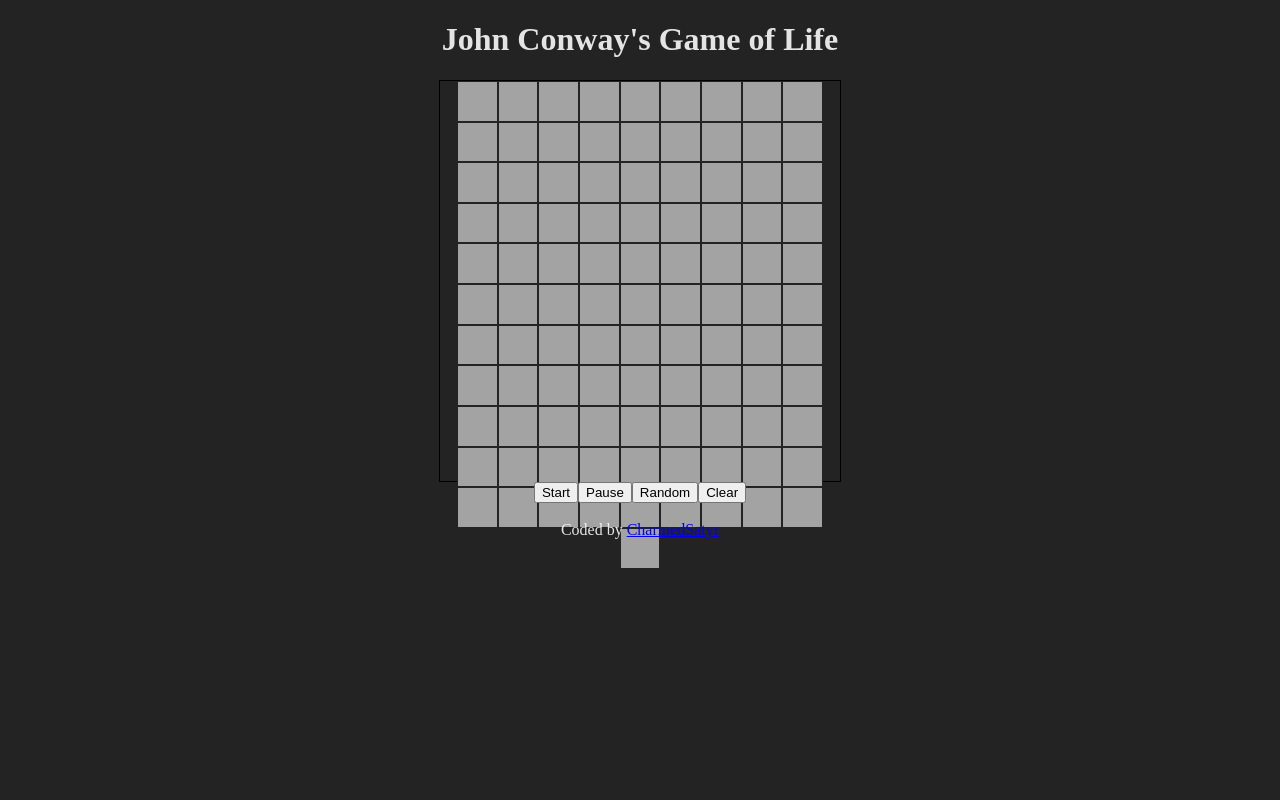
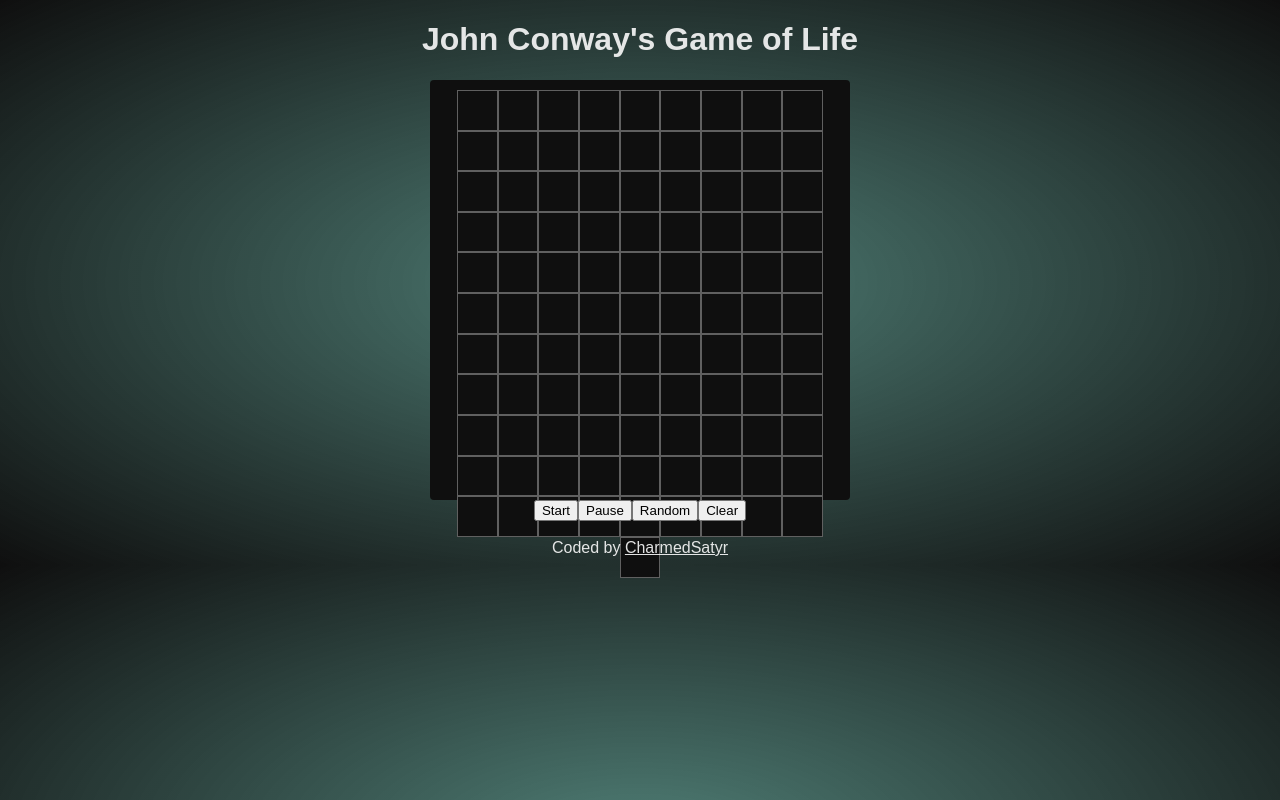
Before and after one commit to CharmedSatyr-freeCodeCamp/game_of_life, a React app: page / in a window 1280 px wide. Built offline with nearby package versions, Linux system fonts and the light colour scheme.

Commit message:
Age gradients work. Some CSS styling.

```diff
--- a/src/components/App.jsx
+++ b/src/components/App.jsx
@@ -27,7 +27,7 @@ class App extends React.Component {
     timer = setInterval(() => {
       $(events).trigger('calculateNext');
       $(events).trigger('renderNext');
-    }, 500);
+    }, 200);
   }
   onClickPause() {
     clearInterval(timer);
--- a/src/components/Person.jsx
+++ b/src/components/Person.jsx
@@ -6,19 +6,23 @@ class Person extends React.Component {
     super(props);
     this.state = {
       alive: this.props.alive,
-      nextState: false
+      nextState: false,
+      age: 0
     }
   }
   randomize() {
     let alive = Math.round(Math.random()) === 1
       ? true
       : false;
-    this.setState({alive: alive});
+    (alive)
+      ? this.setState({alive: alive, age: 1})
+      : this.setState({alive: alive, age: 0});
     this.calculateNext.bind(this)
     this.renderNext.bind(this);
   }
   kill() {
-    this.setState({alive: false});
+    this.setState({alive: false, nextState: false, age: 0});
+    this.calculateNext.bind(this)
     this.renderNext.bind(this);
   }
   isSelected(row, column) { //This is a function passed row and column inputs from calculateNext
@@ -68,17 +72,48 @@ class Person extends React.Component {
       neighborsAlive += 1
 
       //Apply Conway's rules for The Game of Life
-    this.state.nextState = false;
     if (this.state.alive) {
       if (neighborsAlive < 2)
-        this.state.nextState = false;
+        this.setState({nextState: false, age: 0});
       if (neighborsAlive > 3)
-        this.state.nextState = false;
-      if (neighborsAlive === 2 || neighborsAlive === 3)
-        this.state.nextState = true;
+        this.setState({nextState: false, age: 0});
+
+      if (neighborsAlive === 2 || neighborsAlive === 3) {
+        switch (this.state.age) {
+          case 1:
+            this.setState({nextState: true, age: 2});
+            break;
+          case 2:
+            this.setState({nextState: true, age: 3});
+            break;
+          case 3:
+            this.setState({nextState: true, age: 4});
+            break;
+          case 4:
+            this.setState({nextState: true, age: 5});
+            break;
+          case 5:
+            this.setState({nextState: true, age: 6});
+            break;
+          case 6:
+            this.setState({nextState: true, age: 7});
+            break;
+          case 7:
+            this.setState({nextState: true, age: 8});
+            break;
+          case 8:
+            this.setState({nextState: true, age: 9});
+            break;
+          case 9:
+            this.setState({nextState: true, age: 10});
+            break;
+          default:
+            this.setState({nextState: true, age: 10});
+        }
       }
-    else if (neighborsAlive == 3) {
-      this.state.nextState = true;
+
+    } else if (neighborsAlive == 3) {
+      this.setState({nextState: true, age: 1});
     }
   }
   renderNext() {
@@ -91,16 +126,57 @@ class Person extends React.Component {
     $(this.props.events).on('kill', this.kill.bind(this));
     $(this.props.events).on('randomize', this.randomize.bind(this));
   }
+  color() {
+
+    switch (this.state.age) {
+      case 0:
+        return 'person'
+        break;
+      case 1:
+        return 'person alive'
+        break;
+      case 2:
+        return 'person child'
+        break;
+      case 3:
+        return 'person teen'
+        break;
+      case 4:
+        return 'person adult'
+        break;
+      case 5:
+        return 'person middle'
+        break;
+      case 6:
+        return 'person advanced'
+        break;
+      case 7:
+        return 'person elder'
+        break;
+      case 8:
+        return 'person royalty'
+        break;
+      case 9:
+        return 'person legend'
+        break;
+      case 10:
+        return 'person deity'
+        break;
+      default:
+        return 'person'
+    }
+  }
   onClick(e) {
     e.preventDefault();
+    this.state.alive
+      ? this.setState({age: 0})
+      : this.setState({age: 1});
     this.setState({
       alive: !this.state.alive
     })
   }
   render() {
-    return (<div className={this.state.alive
-      ? 'person alive'
-      : 'person'} onClick={this.onClick.bind(this)}/>);
+    return (<div className={this.color()} onClick={this.onClick.bind(this)}/>);
   }
 }
 export default Person;
--- a/src/styles/_field.scss
+++ b/src/styles/_field.scss
@@ -2,7 +2,8 @@
 
 #field {
     background: $dark;
-    border: solid black 1px;
+    border: solid $dark 10px;
+    border-radius: 4px;
     width: $field-side;
     height: $field-side;
     display: flex;
--- a/src/styles/_person.scss
+++ b/src/styles/_person.scss
@@ -1,12 +1,48 @@
 @import '_variables.scss'; //Styling for person
 
 .person {
-    border: 1px solid $dark;
-    height: $person-side;
-    width: $person-side;
-    background: $dead;
+  border: 1px solid $medium;
+  height: $person-side;
+  width: $person-side;
+  background-color: $dead;
 }
 
-.person.alive {
-    background: $alive;
+.alive {
+  @include accent(0.1);
 }
+
+.child {
+  @include accent(0.2);
+}
+
+.teen {
+  @include accent(0.3);
+}
+
+.adult {
+  @include accent(0.4);
+}
+
+.middle {
+  @include accent(0.5);
+}
+
+.advanced {
+  @include accent(0.6);
+}
+
+.elder {
+  @include accent(0.7);
+}
+
+.royalty {
+  @include accent(0.8);
+}
+
+.legend {
+  @include accent(0.9);
+}
+
+.deity {
+  @include accent(1.0);
+}
--- a/src/styles/_variables.scss
+++ b/src/styles/_variables.scss
@@ -1,8 +1,12 @@
 /* Color variable declarations */
-$dark: #232323;
+$dark: #0f0f0f;
+$medium: #606060;
 $light: rgba(250, 250, 250, 0.9);
-$alive: #0ffcd0;
-$dead: #a3a3a3;
+
+@mixin accent($y) {
+  background: rgba(15, 252, 208, $y);
+}
+$dead: $dark;
 
 $person-side: 38.65px;
 $field-side: 400px;
--- a/src/styles/styles.scss
+++ b/src/styles/styles.scss
@@ -1,11 +1,14 @@
 @import '_field.scss';
 @import '_person.scss';
 @import '_variables.scss';
-
 /* Body Styling */
 body {
-    background-color: $dark;
+  background: $medium radial-gradient(rgba(15, 252, 208, 0.2), $dark);
+  color: $light;
+  font-family: sans-serif;
+  overflow-x: hidden;
+  text-align: center;
+  a {
     color: $light;
-    text-align: center;
-    overflow-x: hidden;
+  }
 }
```
